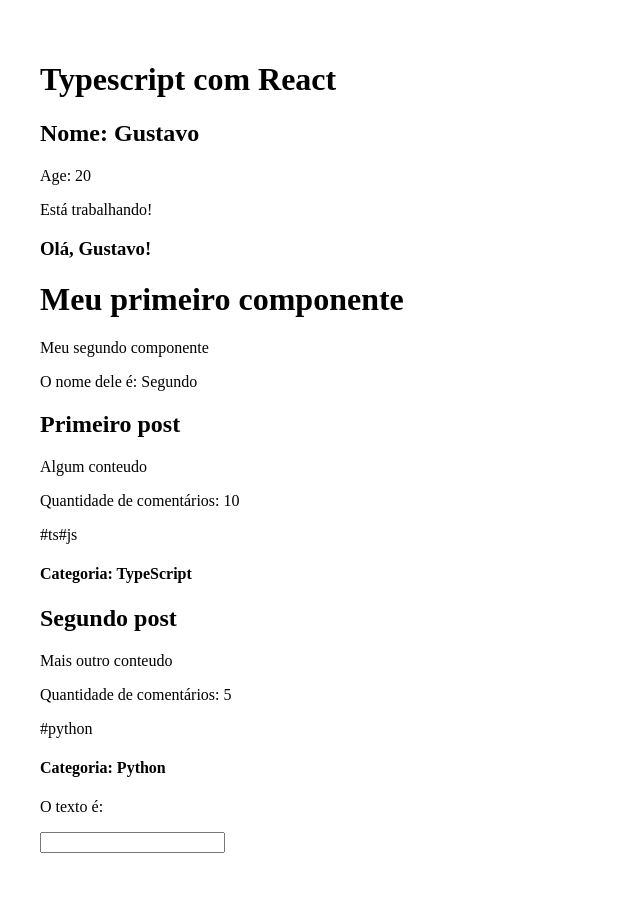
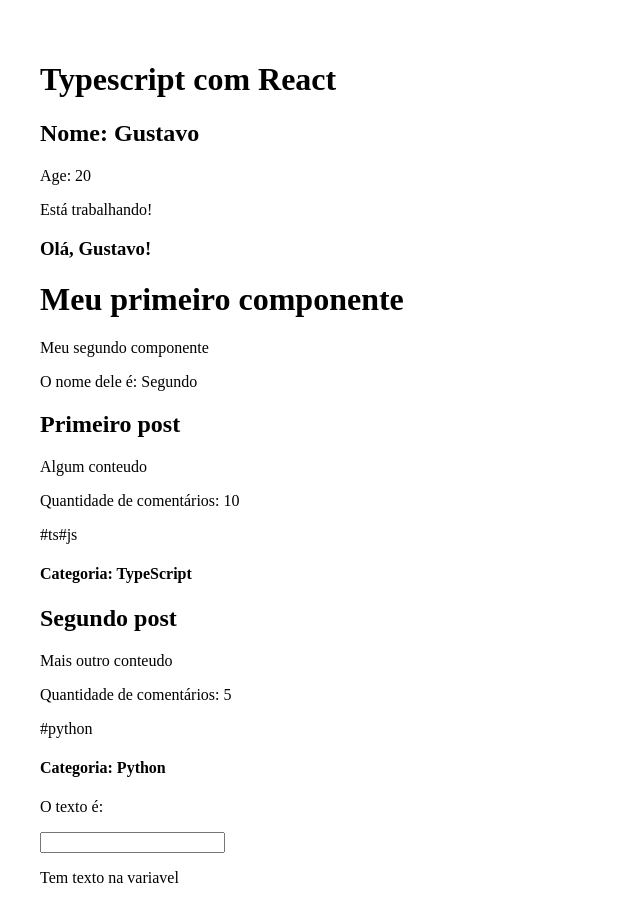
Before and after one commit to gustavobanares/Typescript, a React (Vite) app in the folder react_com_ts/: page / in a window 1280 px wide. Shown: the top 922 px of the page, without its empty margins (0-640 px from the left). Built offline with nearby package versions, Linux system fonts and the light colour scheme.

Commit message:
feat: types

```diff
--- a/react_com_ts/src/App.tsx
+++ b/react_com_ts/src/App.tsx
@@ -8,6 +8,11 @@
 
 // 6 - useState
 import State from "./components/State"
+
+// 9 - type
+type textOrNull = string | null
+
+type fixed = 'Isso' | 'Ou' | 'Aquilo'
 
 function App() {
 
@@ -20,6 +25,14 @@
  const userGreeting = (name: string) =>{
   return `Olá, ${name}!`
  }
+
+//  9 - type
+const myText:textOrNull = 'Tem algum texto aqui'
+let mySecondText:textOrNull = null
+
+// mySecondText = 'opa'
+
+const testandoFixed:fixed = 'Isso'
 
   return (
 
@@ -36,6 +49,8 @@
        <Destructuring title='Primeiro post' content="Algum conteudo" commentsQty={10} tags={['ts', 'js']} category={Category.TS} />
        <Destructuring title='Segundo post' content="Mais outro conteudo" commentsQty={5} tags={['python']} category={Category.P} />
        <State />
+       {myText && <p>Tem texto na variavel</p>}
+       {mySecondText && <p>Tem texto na variavel</p>}
       </div>
 
   )
```
